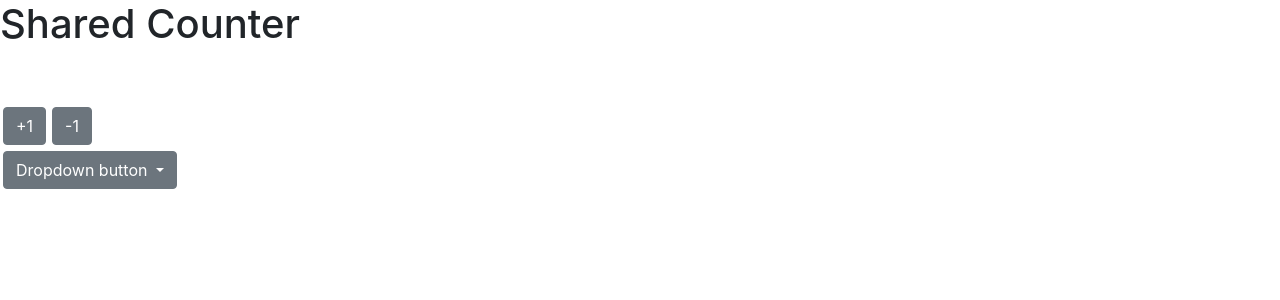
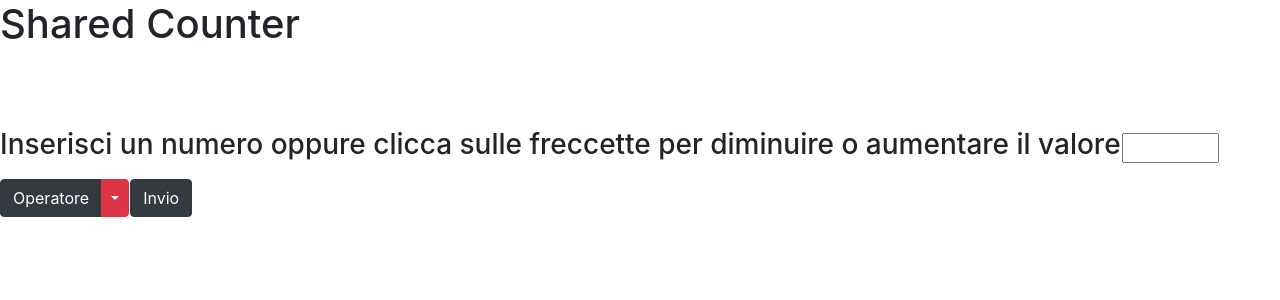
Before and after one commit to ekox86/sharedCounter, an Angular app: page / in a window 1280 px wide. Shown: the top 300 px of the page. Built offline with nearby package versions, Linux system fonts and the light colour scheme.

Commit message:
Aggiunti operatori

```diff
--- a/src/app/app.component.css
+++ b/src/app/app.component.css
@@ -2,3 +2,7 @@
 
     margin: 3px;
 }
+
+input{
+    margin:1px;
+}
--- a/src/app/app.component.html
+++ b/src/app/app.component.html
@@ -3,17 +3,20 @@
 <h1>Shared Counter</h1>
 <br><br>
 
-<button type="button" class="btn btn-secondary">+1</button>
-
-<button type="button" class="btn btn-secondary">-1</button>
-
-<div class="dropdown">
-    <button class="btn btn-secondary dropdown-toggle" type="button" id="dropdownMenuButton" data-toggle="dropdown" aria-haspopup="true" aria-expanded="false">
-      Dropdown button
-    </button>
-    <div class="dropdown-menu" aria-labelledby="dropdownMenuButton">
-      <a class="dropdown-item" href="#">+10</a>
-      <a class="dropdown-item" href="#">+20</a>
-
-    </div>
+<br>
+<label for="quantity"><h3>Inserisci un numero oppure clicca sulle freccette per diminuire o aumentare il valore</h3> </label>
+<input type="number" id="quantity" name="quantity" min="-10" max="100">
+<!-- Example split danger button -->
+<div class="btn-group">
+  <button type="button" class="btn btn-dark">Operatore</button>
+  <button type="button" class="btn btn-danger dropdown-toggle dropdown-toggle-split" data-toggle="dropdown" aria-haspopup="true" aria-expanded="false">
+    <span class="sr-only">Toggle Dropdown</span>
+  </button>
+  <div class="dropdown-menu">
+    <a class="dropdown-item" href="#">+</a>
+    <a class="dropdown-item" href="#">-</a>
+    <a class="dropdown-item" href="#">*</a>
+    <a class="dropdown-item" href="#">/</a>
   </div>
+</div>
+<input type="submit" class="btn btn-dark" value="Invio">
```
